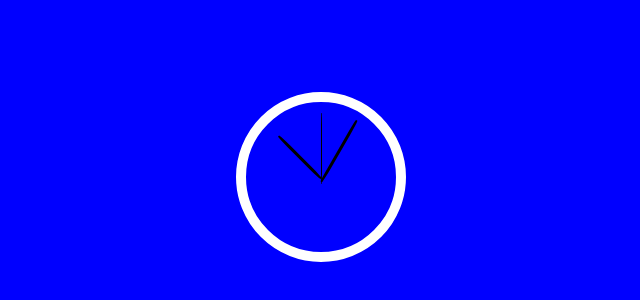
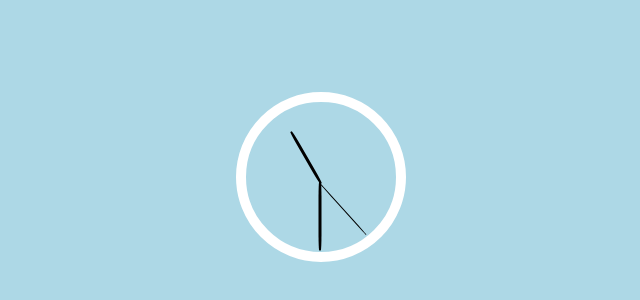
Before and after one commit to sinake/javascript30, a plain HTML site: page day-2-js-clock/js-clock.html in a window 1280 px wide. Shown: the part 308-608 px from the top of the page, without its empty margins (319-959 px from the left). Drawn offline with Linux system fonts and the light colour scheme.

Commit message:
Finishing up day 2 clock.

```diff
--- a/day-2-js-clock/js-clock.css
+++ b/day-2-js-clock/js-clock.css
@@ -1,5 +1,5 @@
 body {
-    background-color: blue;
+    background-color: lightblue;
 }
 .clock-container {
     display: flex;
@@ -16,7 +16,7 @@ body {
 }
 
 .hand {
-    width: 47%;
+    width: 46%;
     height: 1px;
     background-color: #000;
     border-radius: 25%;
@@ -25,16 +25,17 @@ body {
     margin-left: 3%;
     transform: rotate(90deg);
     transform-origin: 100%;
+    transition: all .05s;
+    transition-timing-function: cubic-bezier(0, 0, 0.15, 2.82);
 }
 
 .hour-hand {
     width: 40%;
     margin-left: 10%;
+    top: 53%;
     height: 3px;
-    transform: rotate(45deg);
 }
 
 .minute-hand {
     height: 3px;
-    transform: rotate(120deg);
 }
--- a/day-2-js-clock/js-clock.html
+++ b/day-2-js-clock/js-clock.html
@@ -14,4 +14,41 @@
             </div>
         </div>
     </body>
+    <script>
+        const hourHand = document.querySelector('.hour-hand')
+        const minuteHand = document.querySelector('.minute-hand')
+        const secondHand = document.querySelector('.second-hand')
+
+        function getTime () {
+            const getDate = new Date()
+            const hours = getDate.getHours()
+            const hourInDeg = ((hours / 12) * 360) + 90
+            hourHand.style.transform = `rotate(${hourInDeg}deg)`
+            if(hours === 0) {
+                hourHand.style.transition = `none`
+            } else if(hours === 1) {
+                hourHand.style.transition = `all .05s cubic-bezier(0, 0, 0.15, 2.82)`
+            }
+
+            const minutes = getDate.getMinutes()
+            const minuteInDeg = ((minutes / 60) * 360) + 90
+            minuteHand.style.transform = `rotate(${minuteInDeg}deg)`
+            if(minutes === 0) {
+                minuteHand.style.transition = `none`
+            } else if(minutes === 1) {
+                minuteHand.style.transition = `all .05s cubic-bezier(0, 0, 0.15, 2.82)`
+            }
+
+            const seconds = getDate.getSeconds()
+            const secondInDeg = ((seconds / 60) * 360) + 90
+            secondHand.style.transform = `rotate(${secondInDeg}deg)`
+            if(seconds === 0) {
+                secondHand.style.transition = `none`
+            } else if(seconds === 1) {
+                secondHand.style.transition = `all .05s cubic-bezier(0, 0, 0.15, 2.82)`
+            }
+        }
+        setInterval(getTime, 1000)
+    </script>
+
 </html>
```
